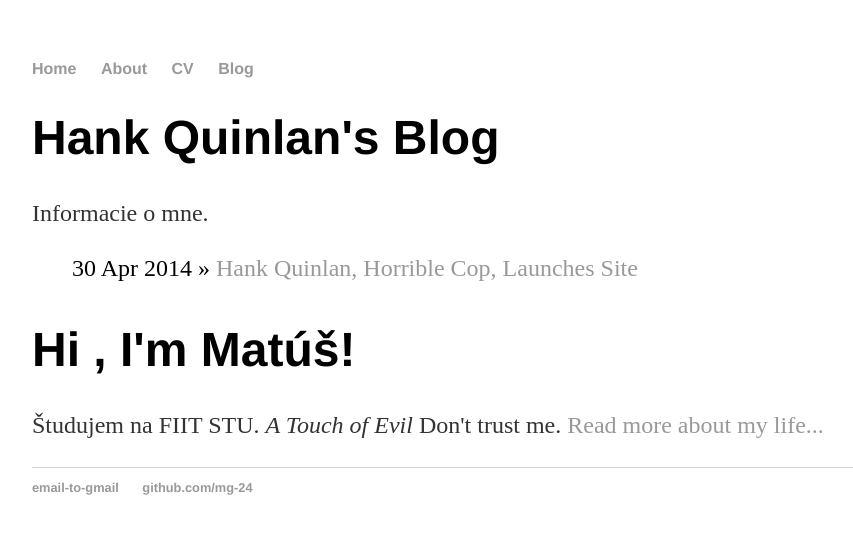
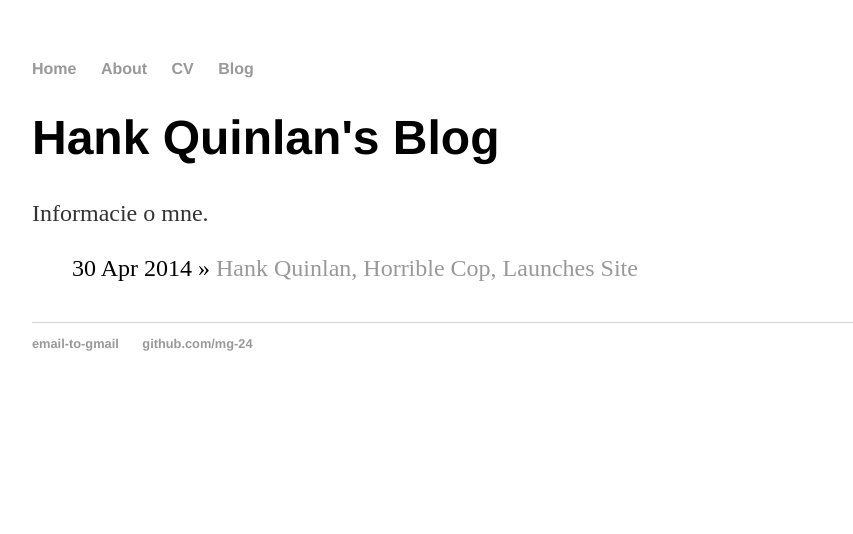
Before and after one commit to mg-24/mg-24.github.io, a Jekyll site: the page built from about/index.html, in a window 1280 px wide. Shown: the top 534 px of the page, without its empty margins (160-1013 px from the left). Built offline with Jekyll 4.4.1, drawn with Linux system fonts in a browser that asks for light colours.

Commit message:
Update default.html

```diff
--- a/_layouts/default.html
+++ b/_layouts/default.html
@@ -19,8 +19,7 @@
 		{{ content }}
 
     		<div class="blurb">
-        		<h1>Hi , I'm Matúš!</h1>
-				<p>Študujem na FIIT STU. <em>A Touch of Evil</em> Don't trust me. <a href="/about">Read more about my life...</a></p>
+
     		</div><!-- /.blurb -->
 		</div><!-- /.container -->
 		<footer>
```
